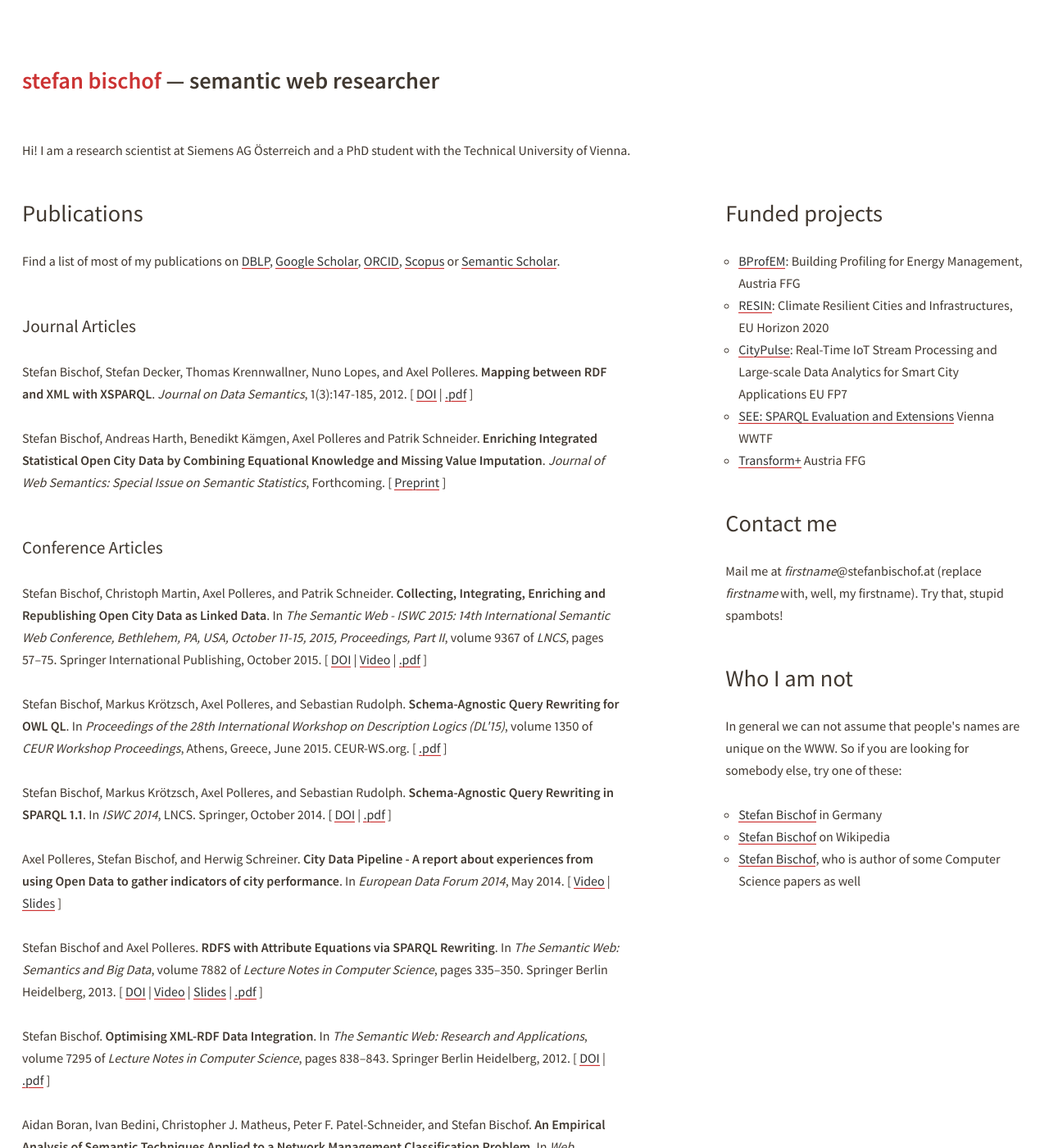
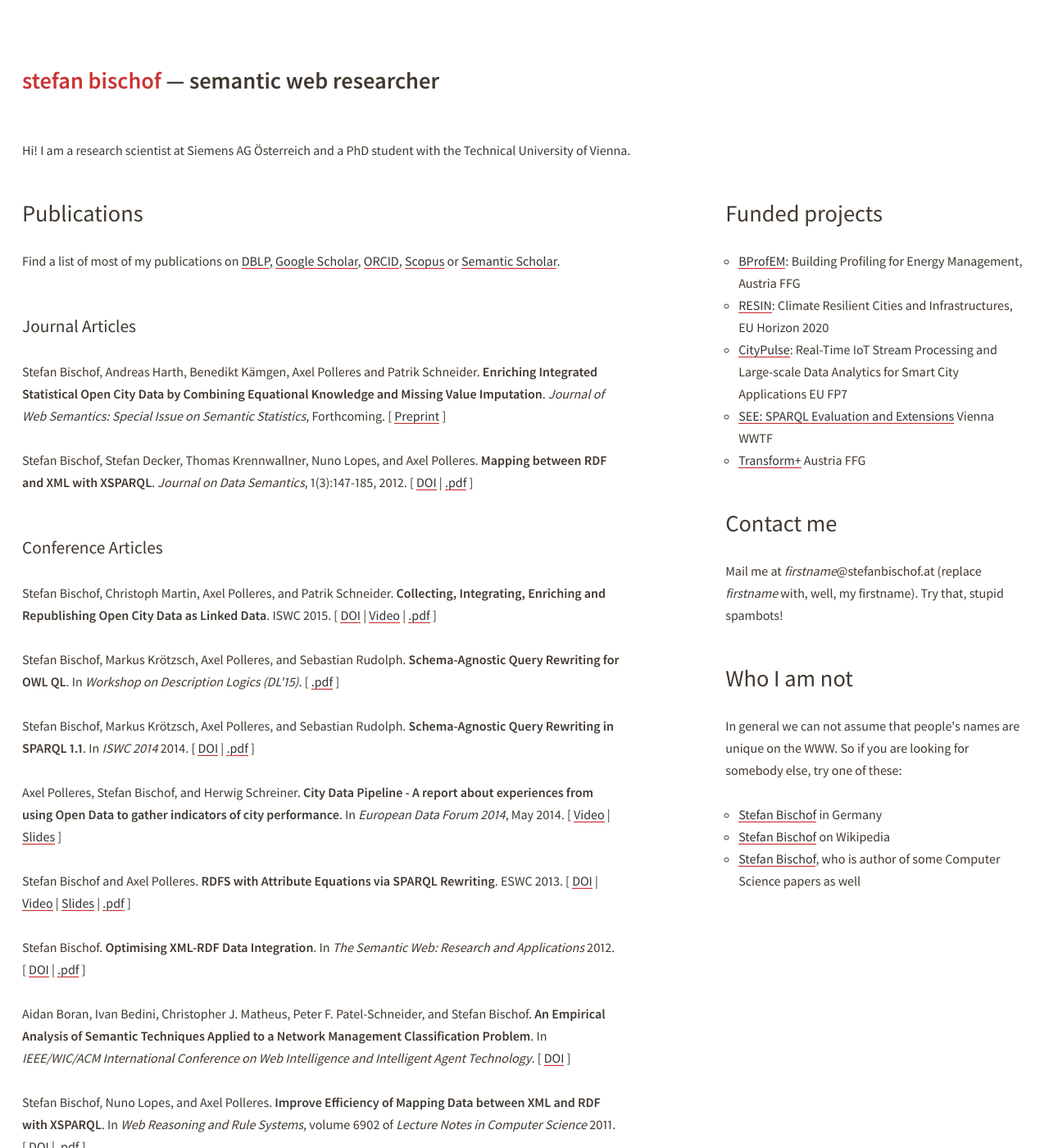
Before and after one commit to stefanbischof/stefanbischof.github.io, a Jekyll site: the page built from index.html, in a window 1280 px wide and 1400 px high. Shown: the whole window at 82% size. Built offline with Jekyll 4.4.1, drawn with Linux system fonts in a browser that asks for light colours; some of the changed text lies outside the part shown.

Commit message:
shorten publications

```diff
--- a/mypublications.html
+++ b/mypublications.html
@@ -1,54 +1,55 @@
 <h2>Journal Articles</h2>
-<p><a name="BischofDeckerKrennwallnerEtAl2012a"></a>Stefan Bischof,  Stefan Decker,  Thomas Krennwallner,  Nuno Lopes,  and Axel   Polleres.  <b>Mapping between RDF and XML with XSPARQL</b>.  <em>Journal on Data Semantics</em>,  1(3):147-185,  2012. [&nbsp;<a href="http://dx.doi.org/10.1007/s13740-012-0008-7">DOI</a>&nbsp;|  <a href="pdf/jds2012-xsparql.pdf">.pdf</a>&nbsp;]  </p>
 
 <p><a name="BHKPS"></a>Stefan Bischof, Andreas Harth, Benedikt Kämgen, Axel Polleres and Patrik Schneider.  <b>Enriching Integrated Statistical Open City Data by Combining Equational Knowledge and Missing Value Imputation</b>.  <em>Journal of Web Semantics: Special Issue on Semantic Statistics</em>, Forthcoming. [&nbsp;<a href="http://www.websemanticsjournal.org/index.php/ps/article/view/509">Preprint</a>&nbsp;]  </p>
 
+<p><a name="BischofDeckerKrennwallnerEtAl2012a"></a>Stefan Bischof,  Stefan Decker,  Thomas Krennwallner,  Nuno Lopes,  and Axel   Polleres.  <b>Mapping between RDF and XML with XSPARQL</b>.  <em>Journal on Data Semantics</em>,  1(3):147-185,  2012. [&nbsp;<a href="http://dx.doi.org/10.1007/s13740-012-0008-7">DOI</a>&nbsp;|  <a href="pdf/jds2012-xsparql.pdf">.pdf</a>&nbsp;]  </p>
+
 <h2>Conference Articles</h2>
 
-<p><a name="BischofMartinPolleresEtAl2015a"></a>Stefan Bischof,  Christoph Martin,  Axel Polleres,  and Patrik Schneider.  <b>Collecting, Integrating, Enriching and Republishing Open City Data   as Linked Data</b>.  In <em>The Semantic Web - ISWC 2015: 14th International Semantic Web   Conference, Bethlehem, PA, USA, October 11-15, 2015, Proceedings, Part II</em>,  volume   9367 of <em>LNCS</em>,  pages 57&ndash;75. Springer International Publishing,  October   2015. [&nbsp;<a href="http://dx.doi.org/10.1007/978-3-319-25010-6_4">DOI</a>&nbsp;|  <a href="http://videolectures.net/iswc2015_bischof_linked_data/">Video</a>&nbsp;|  <a href="pdf/bisc-etal-2015ISWC.pdf">.pdf</a>&nbsp;]  </p>
+<p><a name="BischofMartinPolleresEtAl2015a"></a>Stefan Bischof,  Christoph Martin,  Axel Polleres,  and Patrik Schneider.  <b>Collecting, Integrating, Enriching and Republishing Open City Data   as Linked Data</b>.  ISWC 2015. [&nbsp;<a href="http://dx.doi.org/10.1007/978-3-319-25010-6_4">DOI</a>&nbsp;|  <a href="http://videolectures.net/iswc2015_bischof_linked_data/">Video</a>&nbsp;|  <a href="pdf/bisc-etal-2015ISWC.pdf">.pdf</a>&nbsp;]  </p>
 
-<p><a name="BischofKroetzschPolleresEtAl2015"></a>Stefan Bischof,  Markus Kr&ouml;tzsch,  Axel Polleres,  and Sebastian Rudolph.  <b>Schema-Agnostic Query Rewriting for OWL QL</b>.  In <em>Proceedings of the 28th International Workshop on Description   Logics (DL'15)</em>,  volume 1350 of <em>CEUR Workshop Proceedings</em>,    Athens, Greece,  June 2015. CEUR-WS.org. [&nbsp;<a href="http://ceur-ws.org/Vol-1350/paper-12.pdf">.pdf</a>&nbsp;]  </p>
+<p><a name="BischofKroetzschPolleresEtAl2015"></a>Stefan Bischof,  Markus Kr&ouml;tzsch,  Axel Polleres,  and Sebastian Rudolph.  <b>Schema-Agnostic Query Rewriting for OWL QL</b>.  In <em>Workshop on Description Logics (DL'15)</em>. [&nbsp;<a href="http://ceur-ws.org/Vol-1350/paper-12.pdf">.pdf</a>&nbsp;]  </p>
 
-<p><a name="BischofKroetzschPolleresEtAl2014"></a>Stefan Bischof,  Markus Kr&ouml;tzsch,  Axel Polleres,  and Sebastian Rudolph.  <b>Schema-Agnostic Query Rewriting in SPARQL 1.1</b>.  In <em>ISWC 2014</em>,  LNCS. Springer,  October 2014. [&nbsp;<a href="http://dx.doi.org/10.1007/978-3-319-11964-9_37">DOI</a>&nbsp;|  <a href="pdf/bisc-etal-2014iswc.pdf">.pdf</a>&nbsp;]  </p>
+<p><a name="BischofKroetzschPolleresEtAl2014"></a>Stefan Bischof,  Markus Kr&ouml;tzsch,  Axel Polleres,  and Sebastian Rudolph.  <b>Schema-Agnostic Query Rewriting in SPARQL 1.1</b>.  In <em>ISWC 2014</em> 2014. [&nbsp;<a href="http://dx.doi.org/10.1007/978-3-319-11964-9_37">DOI</a>&nbsp;|  <a href="pdf/bisc-etal-2014iswc.pdf">.pdf</a>&nbsp;]  </p>
 
 <p><a name="PolleresBischofSchreiner2014"></a>Axel Polleres,  Stefan Bischof,  and Herwig Schreiner.  <b>City Data Pipeline - A report about experiences from using Open   Data to gather indicators of city performance</b>.  In <em>European Data Forum 2014</em>,  May 2014. [&nbsp;<a href="http://videolectures.net/dataforum2014_polleres_open_data/">Video</a>&nbsp;|  <a href="http://www.slideshare.net/EUDataForum/edf2014-talk-of-axel-polleres-full-professor-wu-vienna-university-of-economics-and-business-austria-city-data-pipeline-a-report-about-experiences-from-using-open-data-to-gather-indicators-of-city-performance">Slides</a>&nbsp;]  </p>
 
-<p><a name="BischofPolleres2013"></a>Stefan Bischof and Axel Polleres.  <b>RDFS with Attribute Equations via SPARQL Rewriting</b>.  In <em>The Semantic Web: Semantics and Big Data</em>,  volume 7882 of   <em>Lecture Notes in Computer Science</em>,  pages 335&ndash;350. Springer Berlin   Heidelberg,  2013. [&nbsp;<a href="http://dx.doi.org/10.1007/978-3-642-38288-8_23">DOI</a>&nbsp;|  <a href="http://videolectures.net/eswc2013_bischof_sparql_rewriting/">Video</a>&nbsp;|  <a href="http://stefanbischof.at/publications/ESWC2013-slides.pdf">Slides</a>&nbsp;|  <a href="pdf/bisc-etal-2013ESWC.pdf">.pdf</a>&nbsp;]  </p>
+<p><a name="BischofPolleres2013"></a>Stefan Bischof and Axel Polleres.  <b>RDFS with Attribute Equations via SPARQL Rewriting</b>.  ESWC 2013. [&nbsp;<a href="http://dx.doi.org/10.1007/978-3-642-38288-8_23">DOI</a>&nbsp;|  <a href="http://videolectures.net/eswc2013_bischof_sparql_rewriting/">Video</a>&nbsp;|  <a href="http://stefanbischof.at/publications/ESWC2013-slides.pdf">Slides</a>&nbsp;|  <a href="pdf/bisc-etal-2013ESWC.pdf">.pdf</a>&nbsp;]  </p>
 
-<p><a name="Bischof2012"></a>Stefan Bischof.  <b>Optimising XML-RDF Data Integration</b>.  In <em>The Semantic Web: Research and Applications</em>,  volume 7295 of   <em>Lecture Notes in Computer Science</em>,  pages 838&ndash;843. Springer Berlin   Heidelberg,  2012. [&nbsp;<a href="http://dx.doi.org/10.1007/978-3-642-30284-8_67">DOI</a>&nbsp;|  <a href="pdf/bisc-2012-phd.pdf">.pdf</a>&nbsp;]  </p>
+<p><a name="Bischof2012"></a>Stefan Bischof.  <b>Optimising XML-RDF Data Integration</b>.  In <em>The Semantic Web: Research and Applications</em>  2012. [&nbsp;<a href="http://dx.doi.org/10.1007/978-3-642-30284-8_67">DOI</a>&nbsp;|  <a href="pdf/bisc-2012-phd.pdf">.pdf</a>&nbsp;]  </p>
 
-<p><a name="BoranBediniMatheusEtAl2012"></a>Aidan Boran,  Ivan Bedini,  Christopher&nbsp;J. Matheus,  Peter&nbsp;F. Patel-Schneider,  and   Stefan Bischof.  <b>An Empirical Analysis of Semantic Techniques Applied to a   Network Management Classification Problem</b>.  In <em>Web Intelligence and Intelligent Agent Technology,    IEEE/WIC/ACM International Conference on</em>,  volume&nbsp;1,  pages 90&ndash;96,  Los   Alamitos, CA, USA,  2012. IEEE Computer Society. [&nbsp;<a href="http://doi.ieeecomputersociety.org/10.1109/WI-IAT.2012.177">DOI</a>&nbsp;]  </p>
+<p><a name="BoranBediniMatheusEtAl2012"></a>Aidan Boran,  Ivan Bedini,  Christopher&nbsp;J. Matheus,  Peter&nbsp;F. Patel-Schneider,  and   Stefan Bischof.  <b>An Empirical Analysis of Semantic Techniques Applied to a   Network Management Classification Problem</b>.  In <em>IEEE/WIC/ACM International Conference on Web Intelligence and Intelligent Agent Technology</em>. [&nbsp;<a href="http://doi.ieeecomputersociety.org/10.1109/WI-IAT.2012.177">DOI</a>&nbsp;]  </p>
 
-<p><a name="BischofLopesPolleres2011"></a>Stefan Bischof,  Nuno Lopes,  and Axel Polleres.  <b>Improve Efficiency of Mapping Data between XML and RDF with   XSPARQL</b>.  In <em>Web Reasoning and Rule Systems</em>,  volume 6902 of <em>Lecture   Notes in Computer Science</em>,  pages 232&ndash;237. Springer Berlin Heidelberg,  2011. [&nbsp;<a href="http://dx.doi.org/10.1007/978-3-642-23580-1_17">DOI</a>&nbsp;|  <a href="pdf/bisc-etal-2011RR.pdf">.pdf</a>&nbsp;]  </p>
+<p><a name="BischofLopesPolleres2011"></a>Stefan Bischof,  Nuno Lopes,  and Axel Polleres.  <b>Improve Efficiency of Mapping Data between XML and RDF with   XSPARQL</b>.  In <em>Web Reasoning and Rule Systems</em>,  volume 6902 of <em>Lecture   Notes in Computer Science</em> 2011. [&nbsp;<a href="http://dx.doi.org/10.1007/978-3-642-23580-1_17">DOI</a>&nbsp;|  <a href="pdf/bisc-etal-2011RR.pdf">.pdf</a>&nbsp;]  </p>
 
-<p><a name="LopesBischofDeckerEtAl2011"></a>Nuno Lopes,  Stefan Bischof,  Stefan Decker,  and Axel Polleres.  <b>On the Semantics of Heterogeneous Querying of Relational, XML and   RDF Data with XSPARQL</b>.  In <em>Proceedings of the 15th Portuguese Conference on Artificial   Intelligence</em>,  pages 268&ndash;282,  2011. [&nbsp;<a href="http://epia2011.appia.pt/LinkClick.aspx?fileticket=4KQ-90gB-BU%3D&amp;tabid=562">http</a>&nbsp;]  </p>
+<p><a name="LopesBischofDeckerEtAl2011"></a>Nuno Lopes,  Stefan Bischof,  Stefan Decker,  and Axel Polleres.  <b>On the Semantics of Heterogeneous Querying of Relational, XML and   RDF Data with XSPARQL</b>.  In <em>Proceedings of the 15th Portuguese Conference on Artificial   Intelligence</em>  2011. [&nbsp;<a href="http://epia2011.appia.pt/LinkClick.aspx?fileticket=4KQ-90gB-BU%3D&amp;tabid=562">http</a>&nbsp;]  </p>
 
 <h2>Workshop and Poster Articles</h2>
 
-<p><a name="puiu2017public"></a>Dan Puiu,  Stefan Bischof,  Bogdan Serbanescu,  Septimiu Nechifor,  Josiane   Parreira,  and Herwig Schreiner.  <b>A public transportation journey planner enabled by IoT data   analytics</b>.  In <em>20th Conference on Innovations in Clouds,  Internet and   Networks (ICIN)</em>,  pages 355&ndash;359. IEEE,  2017. [&nbsp;<a href="http://dx.doi.org/10.1109/ICIN.2017.7899440">DOI</a>&nbsp;|  <a href="pdf/puiu-etal-2017.pdf">.pdf</a>&nbsp;]  </p>
+<p><a name="puiu2017public"></a>Dan Puiu,  Stefan Bischof,  Bogdan Serbanescu,  Septimiu Nechifor,  Josiane   Parreira,  and Herwig Schreiner.  <b>A public transportation journey planner enabled by IoT data   analytics</b>.  In <em>20th Conference on Innovations in Clouds,  Internet and   Networks (ICIN)</em>  2017. [&nbsp;<a href="http://dx.doi.org/10.1109/ICIN.2017.7899440">DOI</a>&nbsp;|  <a href="pdf/puiu-etal-2017.pdf">.pdf</a>&nbsp;]  </p>
 
-<p><a name="DBLP:conf/i-semantics/Posada-Sanchez016"></a>M&oacute;nica Posada-S&aacute;nchez,  Stefan Bischof,  and Axel Polleres.  <b>Extracting Geo-Semantics About Cities From OpenStreetMap</b>.  In <em>Joint Proceedings of the Posters and Demos Track of the 12th   International Conference on Semantic Systems - SEMANTiCS2016 and the 1st   International Workshop on Semantic Change &amp; Evolving Semantics   (SuCCESS'16) co-located with the 12th International Conference on Semantic   Systems (SEMANTiCS 2016), Leipzig, Germany, September 12-15, 2016.</em>,  2016. [&nbsp;<a href="http://ceur-ws.org/Vol-1695/paper39.pdf">.pdf</a>&nbsp;]  </p>
+<p><a name="DBLP:conf/i-semantics/Posada-Sanchez016"></a>M&oacute;nica Posada-S&aacute;nchez,  Stefan Bischof,  and Axel Polleres.  <b>Extracting Geo-Semantics About Cities From OpenStreetMap</b>.  In <em>Joint Proceedings of the Posters and Demos Track of  SEMANTiCS2016</em> 2016. [&nbsp;<a href="http://ceur-ws.org/Vol-1695/paper39.pdf">.pdf</a>&nbsp;]  </p>
 
 <p><a name="BischofMartinPolleresEtAl2015"></a>Stefan Bischof,  Christoph Martin,  Axel Polleres,  and Patrik Schneider.  <b>Open City Data Pipeline: Collecting, Integrating,  and Predicting   Open City Data</b>.  In <em>Proceedings of the 4th Workshop on Knowledge Discovery and   Data Mining Meets Linked Open Data co-located with 12th Extended Semantic Web   Conference (ESWC'15)</em>,  volume 1365 of <em>CEUR Workshop Proceedings</em>,    Portoroz, Slovenia,  May 2015. CEUR-WS.org. [&nbsp;<a href="http://ceur-ws.org/Vol-1365/paper3.pdf">.pdf</a>&nbsp;]  </p>
 
-<p><a name="DellAglioPolleresLopesEtAl2014"></a>Daniele Dell'Aglio,  Axel Polleres,  Nuno Lopes,  and Stefan Bischof.  <b>Querying the Web of Data with XSPARQL 1.1</b>.  In <em>Proceedings ISWC2014 Developers Workshop</em>,  volume 1268 of   <em>CEUR Workshop Proceedings</em>,  pages 113&ndash;118,  Riva del Garda, Italy,    October 2014. CEUR-WS.org. [&nbsp;<a href="http://ceur-ws.org/Vol-1268/paper19.pdf">.pdf</a>&nbsp;]  </p>
+<p><a name="DellAglioPolleresLopesEtAl2014"></a>Daniele Dell'Aglio,  Axel Polleres,  Nuno Lopes,  and Stefan Bischof.  <b>Querying the Web of Data with XSPARQL 1.1</b>.  In <em>Proceedings ISWC2014 Developers Workshop</em>,  volume 1268 of   <em>CEUR Workshop Proceedings</em> 2014. [&nbsp;<a href="http://ceur-ws.org/Vol-1268/paper19.pdf">.pdf</a>&nbsp;]  </p>
 
-<p><a name="SchennerBischofPolleresEtAl2014"></a>Gottfried Schenner,  Stefan Bischof,  Axel Polleres,  and Simon Steyskal.  <b>Integrating Distributed Configurations with RDFS and SPARQL</b>.  In <em>Config Workshop 2014</em>,  September 2014. [&nbsp;<a href="http://ceur-ws.org/Vol-1220/02_confws2014_submission_3.pdf">.pdf</a>&nbsp;]  </p>
+<p><a name="SchennerBischofPolleresEtAl2014"></a>Gottfried Schenner,  Stefan Bischof,  Axel Polleres,  and Simon Steyskal.  <b>Integrating Distributed Configurations with RDFS and SPARQL</b>.  In <em>Config Workshop 2014</em> 2014. [&nbsp;<a href="http://ceur-ws.org/Vol-1220/02_confws2014_submission_3.pdf">.pdf</a>&nbsp;]  </p>
 
-<p><a name="BischofKarapantelakisNechiforEtAl2014"></a>Stefan Bischof,  Athanasios Karapantelakis,  Cosmin-Septimiu Nechifor,  Amit   Sheth,  Alessandra Mileo,  and Payam Barnaghi.  <b>Semantic Modelling of Smart City Data</b>.  In <em>Proceedings of the W3C Workshop on the Web of Things</em>,  June   2014. [&nbsp;<a href="http://www.w3.org/2014/02/wot/papers/karapantelakis.pdf">.pdf</a>&nbsp;]  </p>
+<p><a name="BischofKarapantelakisNechiforEtAl2014"></a>Stefan Bischof,  Athanasios Karapantelakis,  Cosmin-Septimiu Nechifor,  Amit   Sheth,  Alessandra Mileo,  and Payam Barnaghi.  <b>Semantic Modelling of Smart City Data</b>.  In <em>Proceedings of the W3C Workshop on the Web of Things</em> 2014. [&nbsp;<a href="http://www.w3.org/2014/02/wot/papers/karapantelakis.pdf">.pdf</a>&nbsp;]  </p>
 
-<p><a name="BischofPolleresSperl2013"></a>Stefan Bischof,  Axel Polleres,  and Simon Sperl.  <b>City Data Pipeline - A System for Making Open Data Useful for   Cities</b>.  In <em>Proceedings of the I-SEMANTICS 2013 Posters &amp;   Demonstrations Track, Graz, Austria, September 4-6,  2013</em>,  volume 1026 of <em>   CEUR Workshop Proceedings</em>,  pages 45&ndash;49. CEUR-WS.org,  2013. [&nbsp;<a href="http://ceur-ws.org/Vol-1026/paper10.pdf">.pdf</a>&nbsp;]  </p>
+<p><a name="BischofPolleresSperl2013"></a>Stefan Bischof,  Axel Polleres,  and Simon Sperl.  <b>City Data Pipeline - A System for Making Open Data Useful for   Cities</b>.  In <em>Proceedings of the I-SEMANTICS 2013 Posters &amp;   Demonstrations Track, Graz, Austria, September 4-6,  2013</em>  2013. [&nbsp;<a href="http://ceur-ws.org/Vol-1026/paper10.pdf">.pdf</a>&nbsp;]  </p>
 
-<p><a name="LopesBischofErlingEtAl2010"></a>Nuno Lopes,  Stefan Bischof,  Orri Erling,  Axel Polleres,  Alexandre Passant,    Diego Berrueta,  Antonio Campos,  J&eacute;r&ocirc;me Euzenat,  Kingsley Idehen,    Stefan Decker,  St&eacute;phane Corlosquet,  Jacek Kopecky,  Janne Saarela,  Thomas   Krennwallner,  Davide Palmisano,  and Michal Zaremba.  <b>RDF and XML: Towards a Unified Query Layer</b>.  In <em>Proceedings of the W3C Workshop on RDF Next Steps</em>,    Stanford, Palo Alto, CA, USA,  June 2010. W3C. [&nbsp;<a href="http://www.w3.org/2009/12/rdf-ws/papers/ws10.pdf">.pdf</a>&nbsp;]  </p>
+<p><a name="LopesBischofErlingEtAl2010"></a>Nuno Lopes,  Stefan Bischof,  Orri Erling,  Axel Polleres,  Alexandre Passant,    Diego Berrueta,  Antonio Campos,  J&eacute;r&ocirc;me Euzenat,  Kingsley Idehen,    Stefan Decker,  St&eacute;phane Corlosquet,  Jacek Kopecky,  Janne Saarela,  Thomas   Krennwallner,  Davide Palmisano,  and Michal Zaremba.  <b>RDF and XML: Towards a Unified Query Layer</b>.  In <em>Proceedings of the W3C Workshop on RDF Next Steps</em> 2010. [&nbsp;<a href="http://www.w3.org/2009/12/rdf-ws/papers/ws10.pdf">.pdf</a>&nbsp;]  </p>
 
 <h2>Theses</h2>
 
-<p><a name="Bischof2010"></a>Stefan Bischof.  <b>Implementation and Optimisation of Queries in XSPARQL</b>.  Master's thesis,  Vienna University of Technology,  Karlsplatz 13, 1040   Wien, Austria,  November 2010. [&nbsp;<a href="http://stefanbischof.at/masterthesis/thesis.pdf">.pdf</a>&nbsp;]  </p>
+<p><a name="Bischof2010"></a>Stefan Bischof.  <b>Implementation and Optimisation of Queries in XSPARQL</b>.  Master's thesis,  Vienna University of Technology, Austria,  November 2010. [&nbsp;<a href="http://stefanbischof.at/masterthesis/thesis.pdf">.pdf</a>&nbsp;]  </p>
 
 <h2>Other</h2>
 
 <p><a name="epubwu5438"></a>Stefan Bischof,  Benedikt K&auml;mpgen,  Andreas Harth,  Axel Polleres,  and Patrik   Schneider.  <b>Open City Data Pipeline</b>.  Working Papers on Information Systems,  Information Business and   Operations 01/2017,  Department f&uuml;r Informationsverarbeitung und   Prozessmanagement,  WU Vienna University of Economics and Business,  Vienna,    February 2017. [&nbsp;<a href="http://epub.wu.ac.at/5438/">http</a>&nbsp;]  </p>
 
-<p><a name="BischofKroetzschPolleresEtAl2014a"></a>Stefan Bischof,  Markus Kr&ouml;tzsch,  Axel Polleres,  and Sebastian Rudolph.  <b>Schema-Agnostic Query Rewriting in SPARQL 1.1: Technical   report</b>.  Technical report,  2014. [&nbsp;<a href="http://stefanbischof.at/publications/iswc14/tr.pdf">.pdf</a>&nbsp;]  </p>
+<p><a name="BischofKroetzschPolleresEtAl2014a"></a>Stefan Bischof,  Markus Kr&ouml;tzsch,  Axel Polleres,  and Sebastian Rudolph.  <b>Schema-Agnostic Query Rewriting in SPARQL 1.1: Technical report</b>.    2014. [&nbsp;<a href="http://stefanbischof.at/publications/iswc14/tr.pdf">.pdf</a>&nbsp;]  </p>
 
 <p><a name="BischofDeckerKrennwallnerEtAl2012"></a>Stefan Bischof,  Stefan Decker,  Thomas Krennwallner,  Nuno Lopes,  and Axel   Polleres.  <b>Mapping between RDF and XML with XSPARQL</b>.  Technical report,  DERI,  2012. [&nbsp;<a href="http://www.deri.ie/fileadmin/documents/DERI-TR-2011-04-04.pdf">.pdf</a>&nbsp;]  </p>
```
